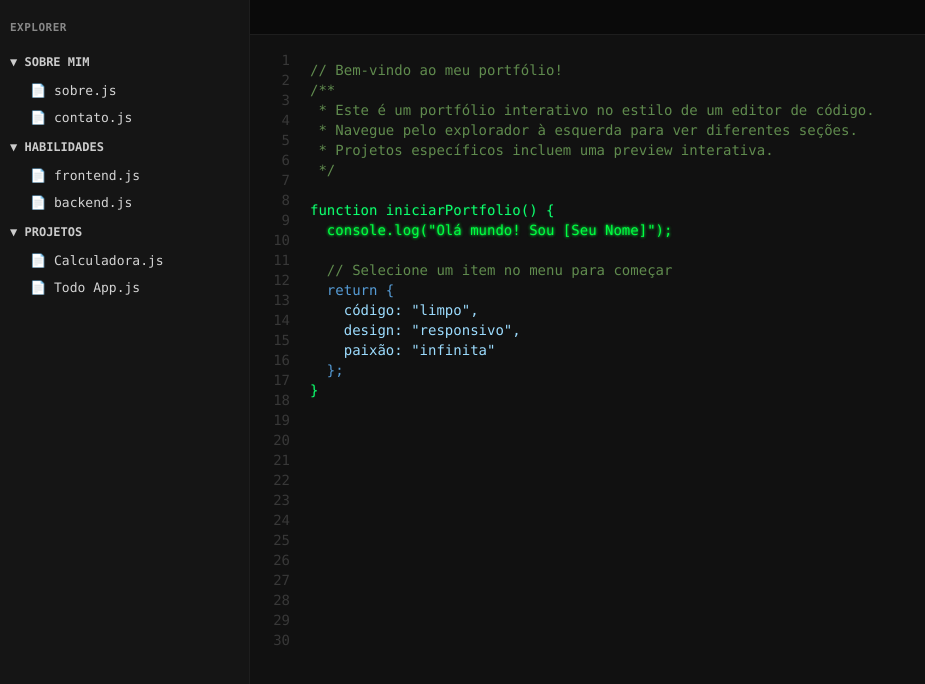
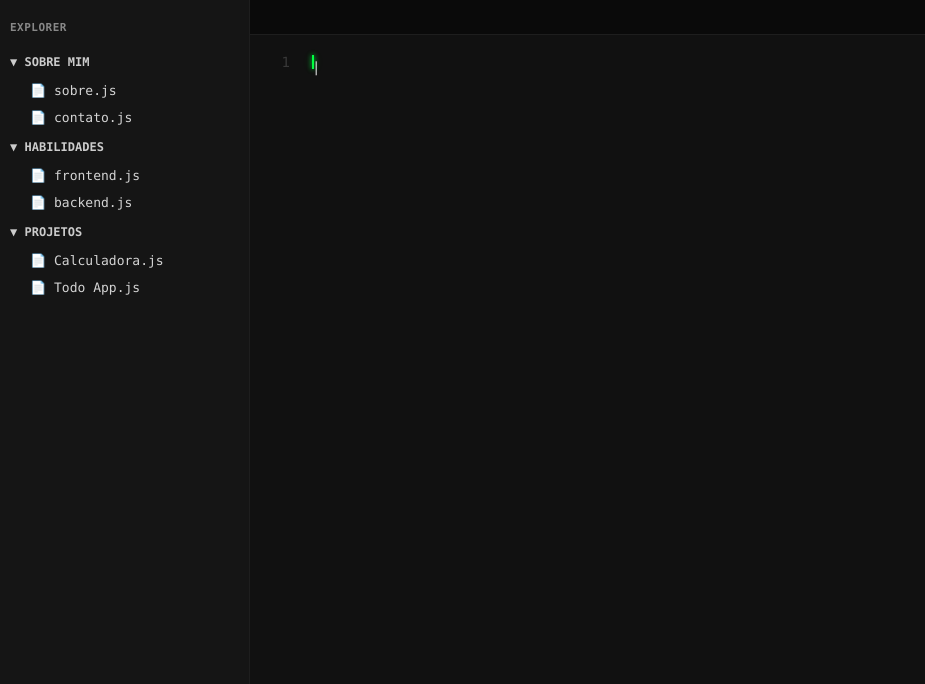
Before and after one commit to nandotPro/Portfolio, a Next.js app: page / in a window 1280 px wide. Shown: the top 684 px of the page, without its empty margins (0-925 px from the left). Built offline with nearby package versions, Linux system fonts and the light colour scheme.

Commit message:
feat: add alignment for lines

```diff
--- a/components/CodeContent.module.css
+++ b/components/CodeContent.module.css
@@ -1,13 +1,19 @@
 .code {
   font-size: 14px;
-  line-height: 20px;
-  padding: 10px 0;
+  line-height: 24px;
+  display: flex;
+  flex-direction: column;
+  padding: 0;
+  margin: 0;
 }
 
 .codeLine {
-  height: 20px;
+  height: 24px;
   white-space: pre;
-  padding-bottom: 5px;
+  display: flex;
+  align-items: center;
+  padding: 0;
+  margin: 0;
 }
 
 .cursor {
@@ -18,6 +24,7 @@
   margin-left: 2px;
   animation: blink 1s step-end infinite;
   box-shadow: 0 0 5px var(--matrix-green), 0 0 10px var(--matrix-green-glow);
+  vertical-align: middle;
 }
 
 .comment {
--- a/components/CodeContent.tsx
+++ b/components/CodeContent.tsx
@@ -5,6 +5,7 @@
 
 interface CodeContentProps {
   activeSection: string | null;
+  onContentChange?: (lineCount: number) => void;
 }
 
 type CodeLine = {
@@ -12,15 +13,18 @@
   class: string;
 };
 
-export default function CodeContent({ activeSection }: CodeContentProps) {
+export default function CodeContent({ activeSection, onContentChange }: CodeContentProps) {
   const [content, setContent] = useState<CodeLine[]>([]);
   const [isTyping, setIsTyping] = useState(false);
   const intervalRef = useRef<NodeJS.Timeout | null>(null);
   const currentIndexRef = useRef(0);
 
   useEffect(() => {
+    // Definir um array vazio como fallback
     let codeContent: CodeLine[] = [];
 
+    // Verificar se activeSection não é null antes de continuar
+    if (activeSection) {
       switch(activeSection) {
         case 'about':
           codeContent = [
@@ -104,6 +108,12 @@
             { text: '}', class: 'function' },
           ];
       }
+    }
+
+    // Notificar o componente pai sobre a quantidade de linhas
+    if (onContentChange) {
+      onContentChange(codeContent.length);
+    }
 
     // Reset typing animation when changing sections
     setContent([]);
@@ -118,12 +128,24 @@
     intervalRef.current = setInterval(() => {
       if (currentIndexRef.current < codeContent.length) {
         const currentLine = codeContent[currentIndexRef.current];
+
+        // Verificar se a linha existe antes de tentar acessar suas propriedades
         if (currentLine) {
-          setContent(prev => [...prev, {
+          setContent(prev => [
+            ...prev,
+            {
               text: currentLine.text || '',
               class: currentLine.class || ''
-          }]);
             }
+          ]);
+        } else {
+          // Se a linha não existir, adicionar uma linha vazia
+          setContent(prev => [
+            ...prev,
+            { text: '', class: '' }
+          ]);
+        }
+
         currentIndexRef.current += 1;
       } else {
         if (intervalRef.current) {
@@ -138,22 +160,23 @@
         clearInterval(intervalRef.current);
       }
     };
-  }, [activeSection]);
+  }, [activeSection, onContentChange]);
 
   return (
     <div className={styles.code}>
-      {content && content.length > 0 ? content.map((line, index) => (
+      {content && content.length > 0 ? (
+        content.map((line, index) => (
           <div key={index} className={styles.codeLine}>
-          {line && (
-            <>
-              <span className={line.class && styles[line.class] ? styles[line.class] : ''}>{line.text || ''}</span>
+            <span className={line && line.class && styles[line.class] ? styles[line.class] : ''}>
+              {line && line.text ? line.text : ''}
+            </span>
             {index === content.length - 1 && isTyping && (
               <span className={styles.cursor}>|</span>
             )}
-            </>
-          )}
           </div>
-      )) : (
+        ))
+      ) : (
+        // Mostrar um cursor piscando quando não houver conteúdo
         <div className={styles.codeLine}>
           <span className={styles.cursor}>|</span>
         </div>
--- a/components/Editor.module.css
+++ b/components/Editor.module.css
@@ -48,6 +48,7 @@
   display: flex;
   overflow-y: auto;
   padding: 15px 0;
+  position: relative;
 }
 
 .lineNumbers {
@@ -57,14 +58,21 @@
   user-select: none;
   color: var(--line-number-color);
   font-size: 14px;
+  display: flex;
+  flex-direction: column;
 }
 
 .lineNumber {
-  height: 20px;
-  line-height: 20px;
+  height: 24px;
+  line-height: 24px;
+  font-size: 14px;
+  padding: 0;
+  margin: 0;
 }
 
 .codeContent {
   flex: 1;
   padding-left: 10px;
+  display: flex;
+  flex-direction: column;
 }
--- a/components/Editor.tsx
+++ b/components/Editor.tsx
@@ -12,6 +12,7 @@
 
 export default function Editor({ activeProject, children }: EditorProps) {
   const [showPreview, setShowPreview] = useState(false);
+  const [lineCount, setLineCount] = useState(0);
 
   useEffect(() => {
     // Se um projeto está ativo, mostra o preview
@@ -25,6 +26,10 @@
       setShowPreview(false);
     }
   }, [activeProject]);
+
+  const handleContentChange = (count: number) => {
+    setLineCount(count);
+  };
 
   return (
     <div className={styles.editorWrapper}>
@@ -40,12 +45,16 @@
       <div className={styles.editorContainer}>
         <div className={styles.codeArea}>
           <div className={styles.lineNumbers}>
-            {Array.from({ length: 30 }, (_, i) => (
+            {/* Números de linha dinâmicos com no mínimo 1 linha */}
+            {Array.from({ length: Math.max(1, lineCount) }, (_, i) => (
               <div key={i} className={styles.lineNumber}>{i + 1}</div>
             ))}
           </div>
           <div className={styles.codeContent}>
-            <CodeContent activeSection={activeProject} />
+            <CodeContent
+              activeSection={activeProject}
+              onContentChange={handleContentChange}
+            />
           </div>
         </div>
 
```
Lines whose indentation alone changed are shown as unchanged.
